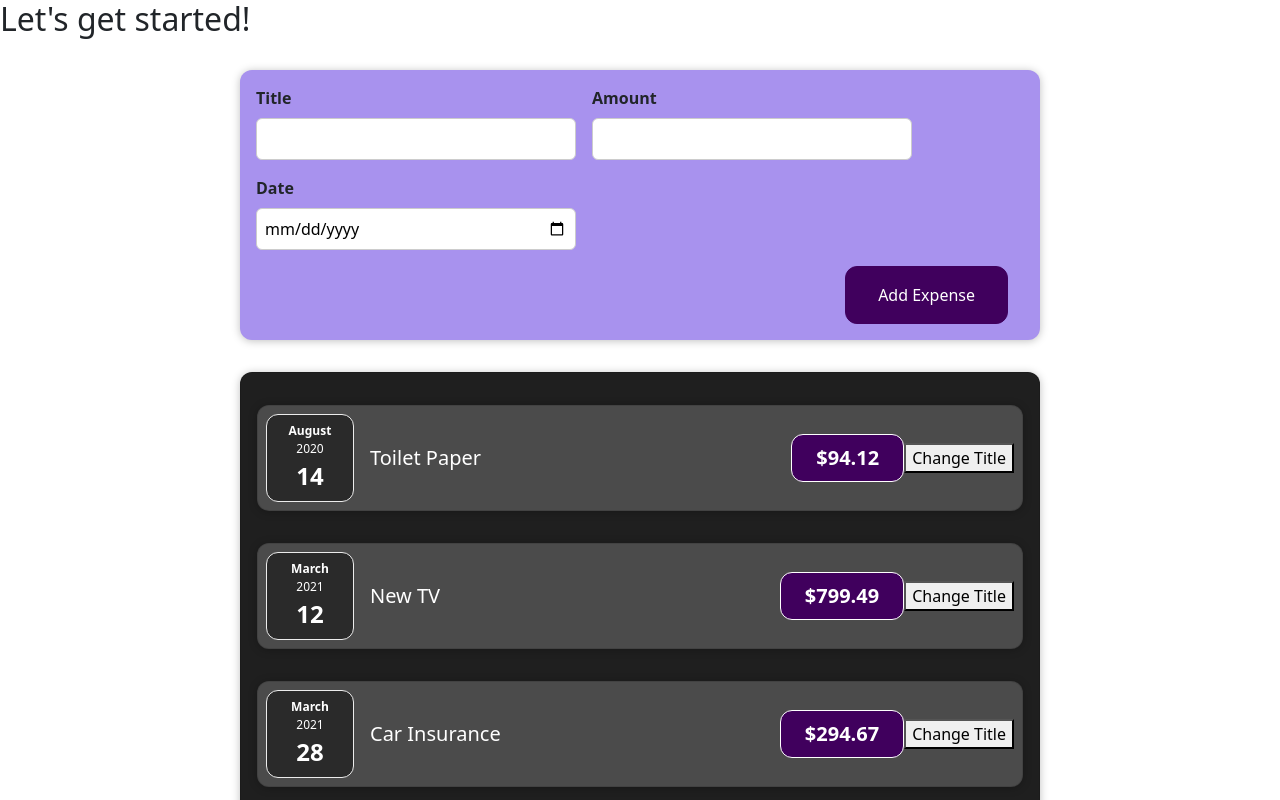
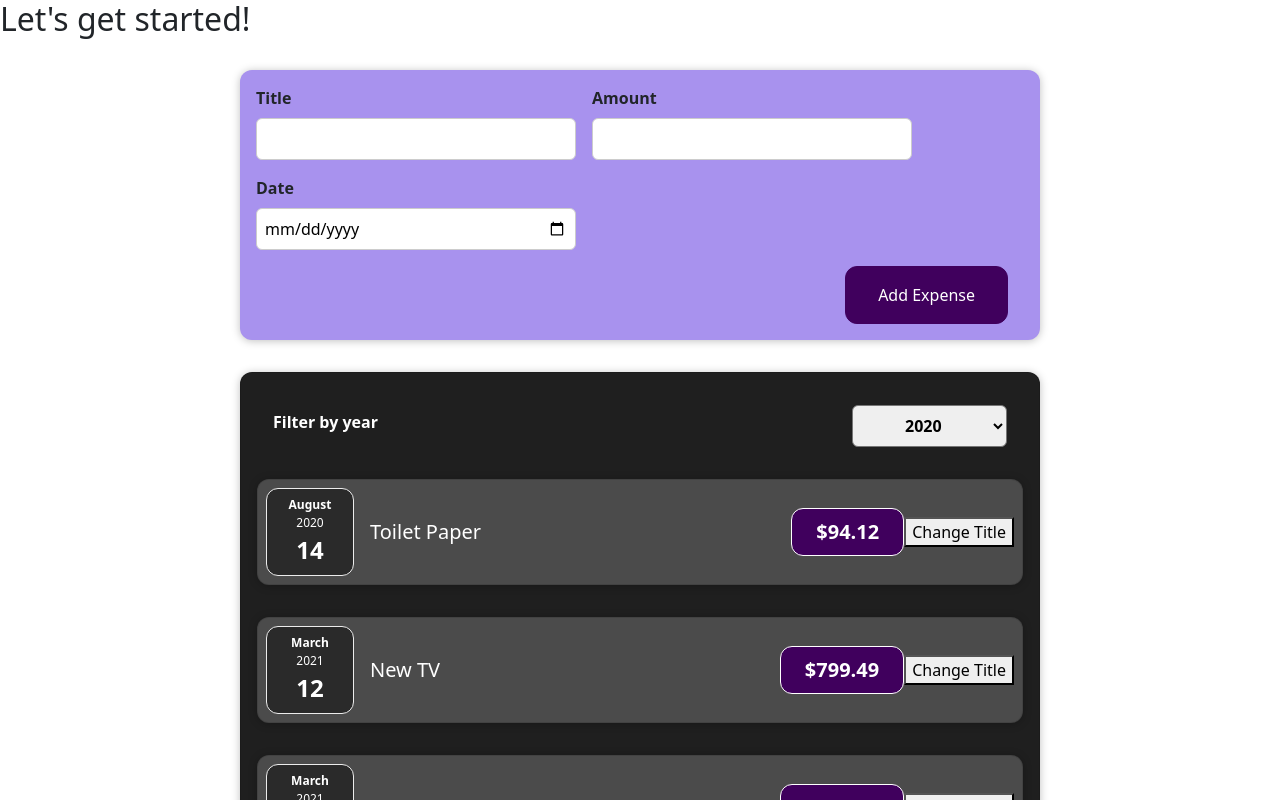
Before and after one commit to nidhijagga/demo-react, a React (Create React App) app: page / in a window 1280 px wide. Shown: the top 800 px of the page. Built offline with nearby package versions, Linux system fonts and the light colour scheme.

Commit message:
changes for next assignment

```diff
--- /dev/null
+++ b/src/components/ExpenseFilter.css
@@ -0,0 +1,24 @@
+.expenses-filter {
+  color: white;
+  padding: 0 1rem;
+}
+
+.expenses-filter__control {
+  display: flex;
+  width: 100%;
+  align-items: center;
+  justify-content: space-between;
+  margin: 1rem 0;
+}
+
+.expenses-filter label {
+  font-weight: bold;
+  margin-bottom: 0.5rem;
+}
+
+.expenses-filter select {
+  font: inherit;
+  padding: 0.5rem 3rem;
+  font-weight: bold;
+  border-radius: 6px;
+}
--- /dev/null
+++ b/src/components/ExpenseFilter.js
@@ -0,0 +1,25 @@
+import React from 'react';
+
+import './ExpenseFilter.css'
+
+const ExpensesFilter = (props) => {
+  const dropdownChangeHandler = (event) => {
+    props.onChangeFilter(event.target.value);
+  };
+
+  return (
+    <div className='expenses-filter'>
+      <div className='expenses-filter__control'>
+        <label>Filter by year</label>
+        <select value={props.selected} onChange={dropdownChangeHandler}>
+          <option value='2022'>2022</option>
+          <option value='2021'>2021</option>
+          <option value='2020'>2020</option>
+          <option value='2019'>2019</option>
+        </select>
+      </div>
+    </div>
+  );
+};
+
+export default ExpensesFilter;
--- a/src/components/Expenses.js
+++ b/src/components/Expenses.js
@@ -1,32 +1,34 @@
+import React, { useState } from "react";
+
 import ExpenseItem from "./ExpenseItem";
 import Card from "./Card";
+import ExpensesFilter from "./ExpenseFilter";
 import "./Expenses.css";
 
-const Expenses =(props) =>{
+const Expenses = (props) => {
+  const [filteredYear, setFilteredYear] = useState("2020");
+
+  const filterChangeHandler = (selectedYear) => {
+    setFilteredYear(selectedYear);
+  };
+
   return (
-    <Card className="expenses">
-      <ExpenseItem
-        title={props.items[0].title}
-        amount={props.items[0].amount}
-        date={props.items[0].date}
-      />
-      <ExpenseItem
-        title={props.items[1].title}
-        amount={props.items[1].amount}
-        date={props.items[1].date}
-      />
-      <ExpenseItem
-        title={props.items[2].title}
-        amount={props.items[2].amount}
-        date={props.items[2].date}
-      />
-      <ExpenseItem
-        title={props.items[3].title}
-        amount={props.items[3].amount}
-        date={props.items[3].date}
-      />
-    </Card>
+    <div>
+      <Card className="expenses">
+        <ExpensesFilter
+          selected={filteredYear}
+          onChangeFilter={filterChangeHandler}
+        />
+        {props.items.map((expense) => (
+          <ExpenseItem
+            title={expense.title}
+            amount={expense.amount}
+            date={expense.date}
+          />
+        ))}
+      </Card>
+    </div>
   );
-}
+};
 
 export default Expenses;
```
